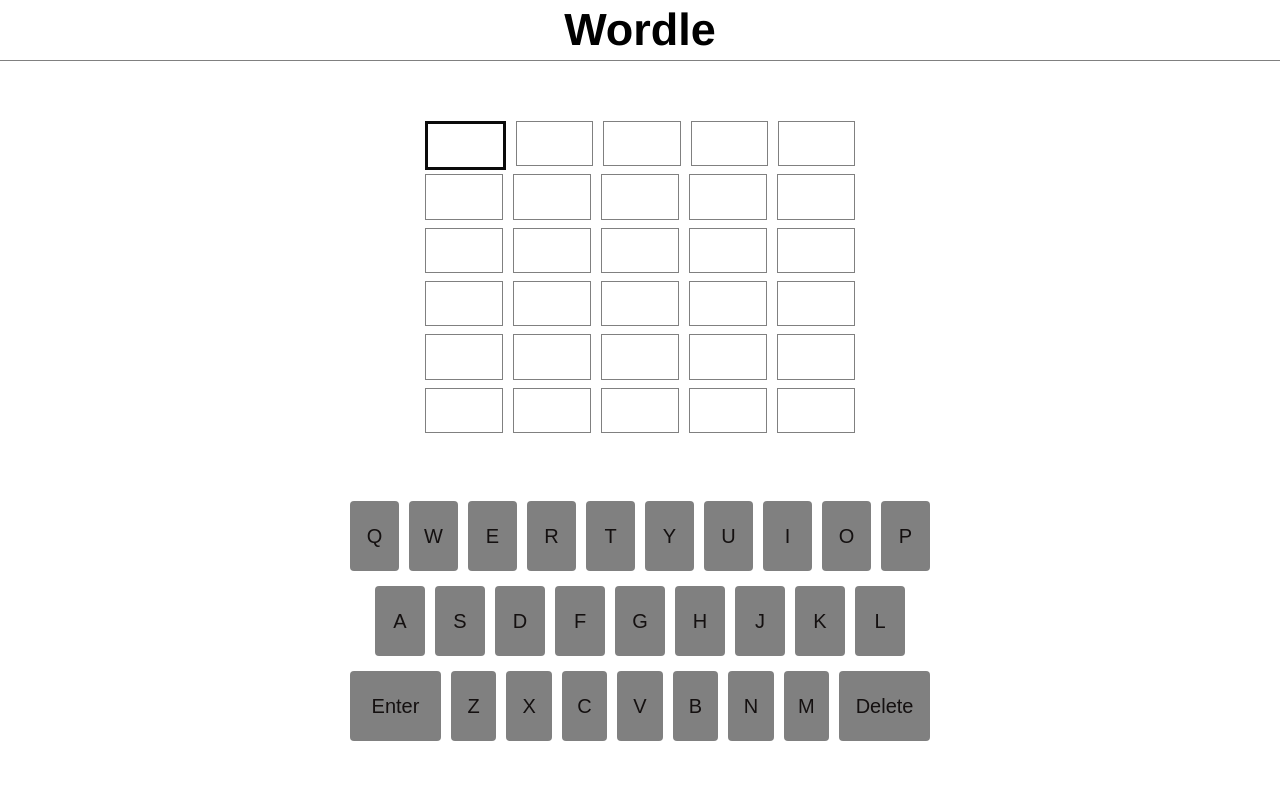
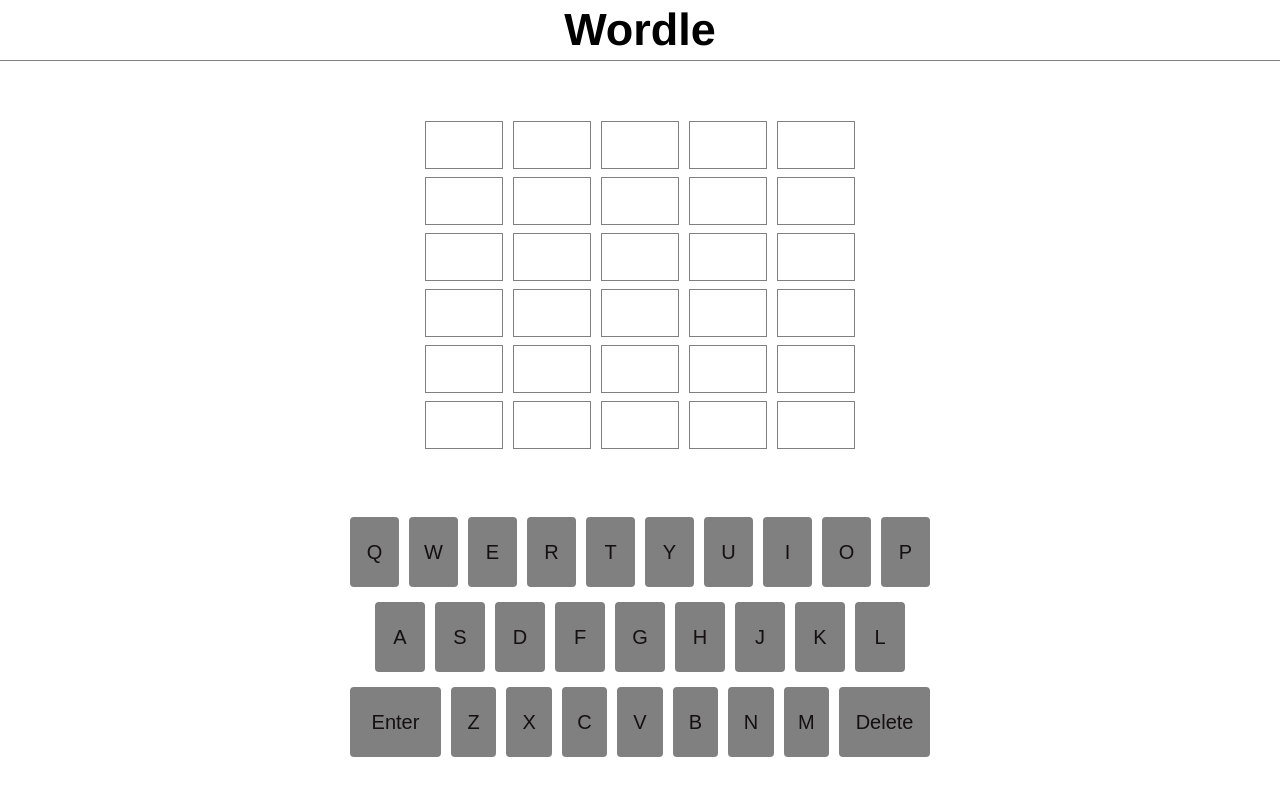
Before and after one commit to HagarLaks/wordle, a React (Create React App) app in the folder wordle-react/: page / in a window 1280 px wide. Shown: the top 796 px of the page. Built offline with nearby package versions, Linux system fonts and the light colour scheme.

Commit message:
div as inpus experement

```diff
--- a/wordle-react/src/components/Game.js
+++ b/wordle-react/src/components/Game.js
@@ -16,11 +16,11 @@
                 {" "}
 
                 <div className="row">
-                    <GuessLetter current={(currentAttempt.attempt===0 && currentAttempt.letterPos===0)? 'curfocus':''} letterPosision={0} attemptNum={0}/>
-                    <GuessLetter current={(currentAttempt.attempt===0 && currentAttempt.letterPos===1)? 'curfocus':''} letterPosision={1} attemptNum={0}/>
-                    <GuessLetter current={(currentAttempt.attempt===0 && currentAttempt.letterPos===2)? 'curfocus':''} letterPosision={2} attemptNum={0}/>
-                    <GuessLetter current={(currentAttempt.attempt===0 && currentAttempt.letterPos===3)? 'curfocus':''} letterPosision={3} attemptNum={0}/>
-                    <GuessLetter current={(currentAttempt.attempt===0 && currentAttempt.letterPos===4)? 'curfocus':''} letterPosision={4} attemptNum={0}/>
+                    <GuessLetter current={(currentAttempt.attempt===0 && currentAttempt.letterPos===0)? 'true':'false'} letterPosision={0} attemptNum={0}/>
+                    <GuessLetter current={(currentAttempt.attempt===0 && currentAttempt.letterPos===1)? 'true':'false'} letterPosision={1} attemptNum={0}/>
+                    <GuessLetter current={(currentAttempt.attempt===0 && currentAttempt.letterPos===2)? 'true':'false'} letterPosision={2} attemptNum={0}/>
+                    <GuessLetter current={(currentAttempt.attempt===0 && currentAttempt.letterPos===3)? 'true':'false'} letterPosision={3} attemptNum={0}/>
+                    <GuessLetter current={(currentAttempt.attempt===0 && currentAttempt.letterPos===4)? 'true':'false'} letterPosision={4} attemptNum={0}/>
                 </div>
                 <div className="row">
                     <GuessLetter letterPosision={0} attemptNum={1}/>
--- a/wordle-react/src/components/GuesseLetter.js
+++ b/wordle-react/src/components/GuesseLetter.js
@@ -2,15 +2,35 @@
 import { AppContext } from "../App"
 
 export function GuessLetter({current, letterPosision, attemptNum}){
-        const {board} = useContext(AppContext);
+        const {board, setBoard, currentAttempt, setCurrentAttempt} = useContext(AppContext);
         const letter = board[attemptNum][letterPosision];
 
+      const handleKeyDown = (event)=>{
+        if (encodeURIComponent.key === "Backspace"){
+            const newGameBoard = [...board]
+            newGameBoard[currentAttempt.attempt][currentAttempt.letterPos] = '';
+            setCurrentAttempt({...currentAttempt, letterPos: currentAttempt.letterPos -= 1})
+            console.log(currentAttempt)
 
+        }else if (event.key === "Enter" && currentAttempt.letterPos  > 4){
+            setCurrentAttempt({attempt: currentAttempt.attempt +=1, letterPos: currentAttempt.letterPos = 0})
+            console.log(currentAttempt)
+
+        } else {
+            if (currentAttempt.letterPos > 4) return
+            const newGameBoard = [...board]
+            newGameBoard[currentAttempt.attempt][currentAttempt.letterPos] = event.key
+            setBoard(newGameBoard)
+            setCurrentAttempt({...currentAttempt, letterPos: currentAttempt.letterPos += 1})
+            console.log(currentAttempt)
+        }
+
+      }
 
 
 
     return(
-        <div className={`letter ${current}` } >{letter}</div>
+        <div className={"letter"} contentEditable={current} onKeyDown={handleKeyDown}>{letter}</div>
 
     )
 }
--- a/wordle-react/src/components/key.js
+++ b/wordle-react/src/components/key.js
@@ -14,14 +14,13 @@
             setCurrentAttempt({attempt: currentAttempt.attempt +=1, letterPos: currentAttempt.letterPos = 0})
             console.log(currentAttempt)
 
-        }else {
+        } else {
             if (currentAttempt.letterPos > 4) return
             const newGameBoard = [...board]
             newGameBoard[currentAttempt.attempt][currentAttempt.letterPos] = keyVal
             setBoard(newGameBoard)
             setCurrentAttempt({...currentAttempt, letterPos: currentAttempt.letterPos += 1})
             console.log(currentAttempt)
-
 
         }
 
```
